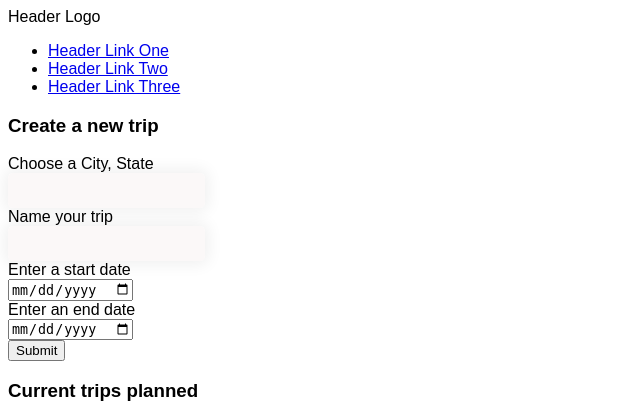
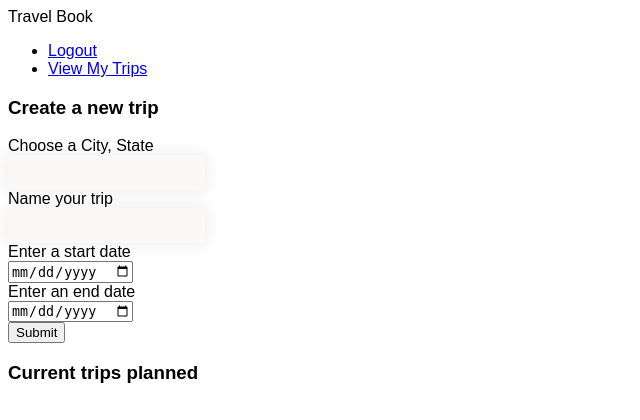
Before and after one commit to kotynskm/travel-book, a Flask app: page /homepage in a window 1280 px wide. Shown: the top 420 px of the page, without its empty margins (0-640 px from the left). Run offline with Flask 2, Linux system fonts and the light colour scheme; the visitor is signed in with stand-in values (Sample User, id 1); data comes from the database, SQL or seed files in the repository; data that the repository does not hold is empty.

Commit message:
Fixed map markers so they display for correct trip ID, added logout route and homepage route

```diff
--- a/server.py
+++ b/server.py
@@ -129,7 +129,6 @@ def show_activities(trip_id):
 @app.route('/api/restaurants/<trip_id>')
 def show_restaurants(trip_id):
     """ Makes a call to the Yelp Fusion API to display restaurants. """
-    # currently not working properly.. because state is not defined in the trip location for API call,
     # user must specify City, State
     trip = Trip.get_by_id(trip_id)
 
@@ -160,18 +159,30 @@ def create_activity(trip_id):
 
     return redirect(f'/trip/{trip_id}')
 
-@app.route('/map-coordinates')
-def marker_info():
+@app.route('/map-coordinates/<int:trip_id>')
+def marker_info(trip_id):
+    """ Get JSON data for map markers. """
+    trip = Trip.get_by_id(trip_id)
+
     activities = []
-    for activity in Activity.query.all():
+    for activity in trip.activities:
         activities.append({
             'name': activity.name,
             'lat': activity.latitude,
             'lng': activity.longitude
         })
     print(activities)
+    print(trip.activities)
     return jsonify(activities)
 
+@app.route('/logout')
+def logout():
+    session.pop('user_id', None)
+    return redirect('/')
+
+@app.route('/home')
+def redirect_homepage():
+    return redirect('/homepage')
 
 
 
--- a/templates/base.html
+++ b/templates/base.html
@@ -11,13 +11,12 @@
 </head>
 <body>
     <section class="nav-bar">
-        <div class="title">Header Logo</div>
+        <div class="title">Travel Book</div>
 
         <div class="nav-links">
         <ul>
-            <li><a href="#">Header Link One</a></li>
-            <li><a href="#">Header Link Two</a></li>
-            <li><a href="#">Header Link Three</a></li>
+            <li><a href="/logout">Logout</a></li>
+            <li><a href="/home">View My Trips</a></li>
         </ul>
         </div>
         </section>
```
